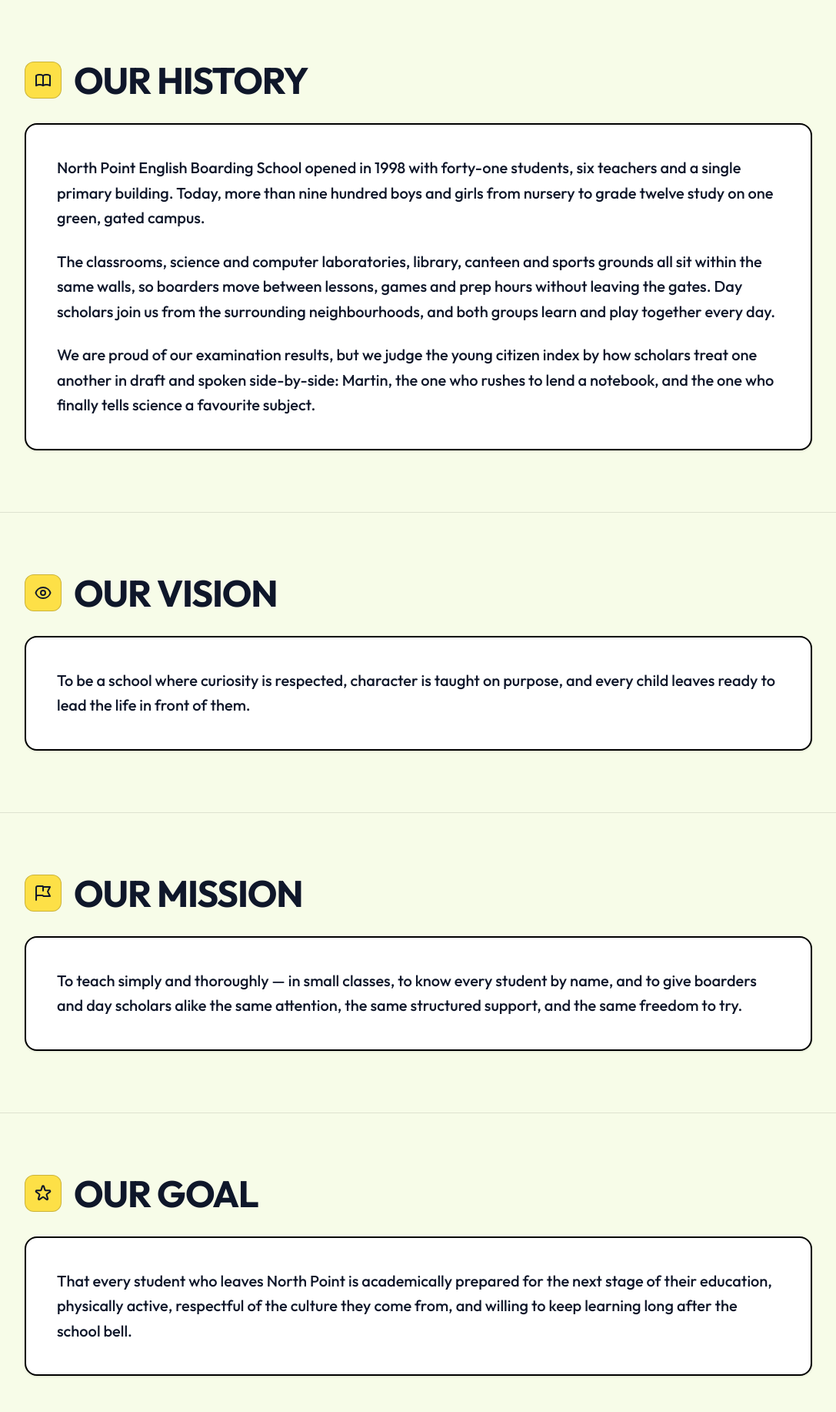
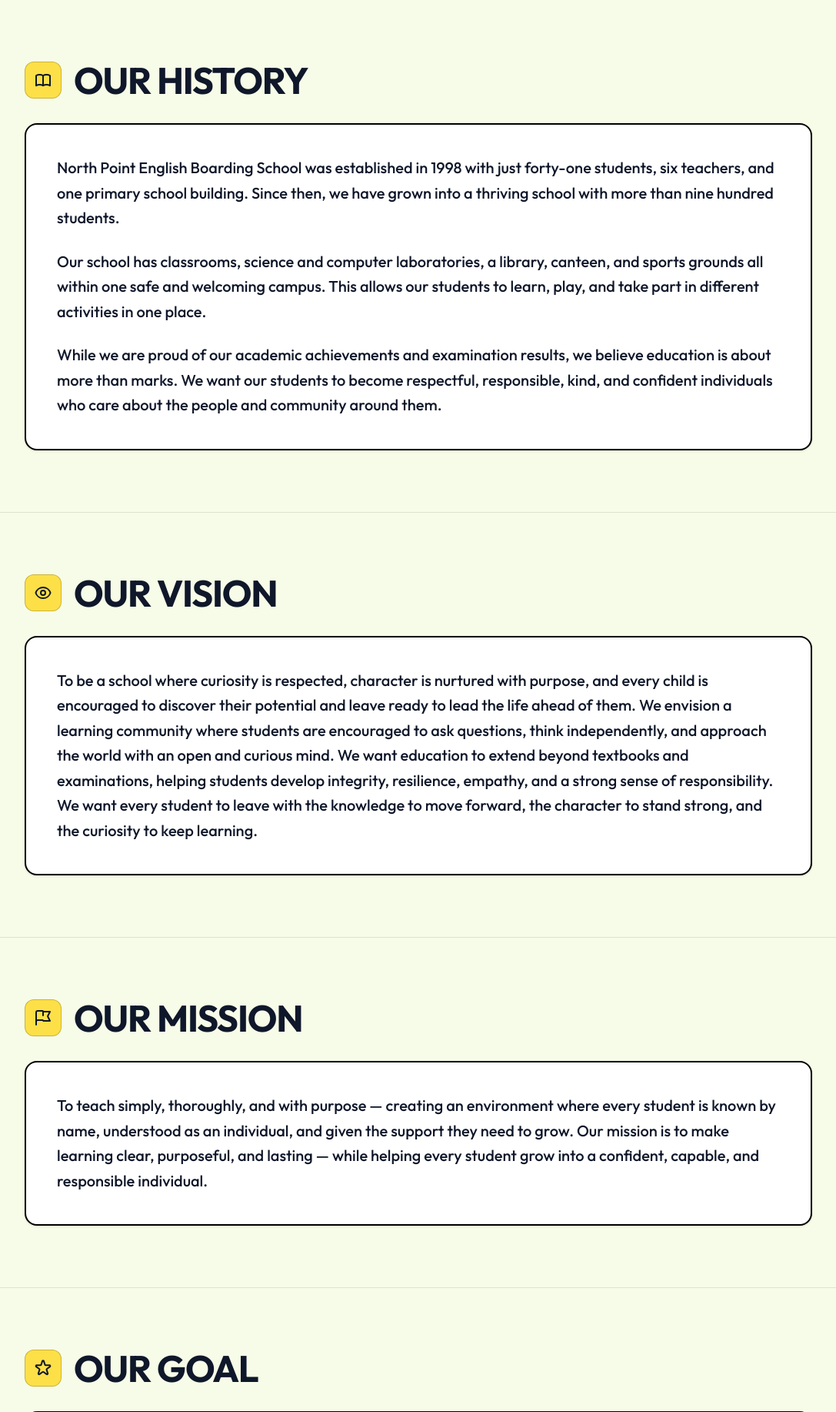
Before and after one commit to Apratimmm/NorthPoint_School, a Django app: page /about_us/ in a window 1280 px wide. Shown: the part 78-1912 px from the top of the page at 77% size, without its empty margins (96-1183 px from the left). Run offline with Django 5.2, Linux system fonts and the light colour scheme; data that the repository does not hold is empty.

Commit message:
contents updated

```diff
--- a/templates/about_us.html
+++ b/templates/about_us.html
@@ -57,14 +57,11 @@
               </div>
             {% else %}
               <p class="text-ink text-lg lg:text-xl font-medium leading-relaxed">
-                North Point English Boarding School opened in 1998 with forty-one students, six teachers and a single primary building. Today, more than nine hundred boys and girls from nursery to grade twelve study on one green, gated campus.
-              </p>
+                North Point English Boarding School was established in 1998 with just forty-one students, six teachers, and one primary school building. Since then, we have grown into a thriving school with more than nine hundred students.</p>
               <p class="text-ink text-lg lg:text-xl font-medium leading-relaxed">
-                The classrooms, science and computer laboratories, library, canteen and sports grounds all sit within the same walls, so boarders move between lessons, games and prep hours without leaving the gates. Day scholars join us from the surrounding neighbourhoods, and both groups learn and play together every day.
-              </p>
+                Our school has classrooms, science and computer laboratories, a library, canteen, and sports grounds all within one safe and welcoming campus. This allows our students to learn, play, and take part in different activities in one place.</p>
               <p class="text-ink text-lg lg:text-xl font-medium leading-relaxed">
-                We are proud of our examination results, but we judge the young citizen index by how scholars treat one another in draft and spoken side-by-side: Martin, the one who rushes to lend a notebook, and the one who finally tells science a favourite subject.
-              </p>
+                While we are proud of our academic achievements and examination results, we believe education is about more than marks. We want our students to become respectful, responsible, kind, and confident individuals who care about the people and community around them.</p>
             {% endif %}
           </div>
         </div>
@@ -86,7 +83,12 @@
 
           <div class="bg-white rounded-2xl border-2 border-black p-8 lg:p-10 shadow-sm">
             <p class="text-ink text-lg lg:text-xl font-medium leading-relaxed">
-              To be a school where curiosity is respected, character is taught on purpose, and every child leaves ready to lead the life in front of them.
+
+To be a school where curiosity is respected, character is nurtured with purpose, and every child is encouraged to discover their potential and leave ready to lead the life ahead of them.
+
+We envision a learning community where students are encouraged to ask questions, think independently, and approach the world with an open and curious mind. We want education to extend beyond textbooks and examinations, helping students develop integrity, resilience, empathy, and a strong sense of responsibility.
+
+We want every student to leave with the knowledge to move forward, the character to stand strong, and the curiosity to keep learning.
             </p>
           </div>
         </div>
@@ -107,7 +109,9 @@
 
             <div class="bg-white rounded-2xl border-2 border-black p-8 lg:p-10 shadow-sm">
                 <p class="text-ink text-lg lg:text-xl font-medium leading-relaxed">
-              To teach simply and thoroughly — in small classes, to know every student by name, and to give boarders and day scholars alike the same attention, the same structured support, and the same freedom to try.
+
+To teach simply, thoroughly, and with purpose — creating an environment where every student is known by name, understood as an individual, and given the support they need to grow.
+                Our mission is to make learning clear, purposeful, and lasting — while helping every student grow into a confident, capable, and responsible individual.
                 </p>
             </div>
         </div>
@@ -128,7 +132,14 @@
 
             <div class="bg-white rounded-2xl border-2 border-black p-8 lg:p-10 shadow-sm">
                 <p class="text-ink text-lg lg:text-xl font-medium leading-relaxed">
-              That every student who leaves North Point is academically prepared for the next stage of their education, physically active, respectful of the culture they come from, and willing to keep learning long after the school bell.
+
+To ensure that every student who leaves North Point is well prepared for the next stage of their education, confident in their abilities, physically active, and grounded in the values and culture they come from.
+
+We aim to nurture students who think independently, communicate respectfully, work well with others, and approach challenges with curiosity and determination. Beyond academic success, we want every student to develop the habits, character, and confidence needed to make thoughtful choices and contribute positively to their family, community, and wider society.
+
+Our goal is simple: to help students become capable learners today and curious, responsible individuals for life.
+
+                    long after the school bell.
                 </p>
             </div>
         </div>
@@ -152,7 +163,9 @@
         <div class="flex flex-col md:flex-row gap-6 mb-6 items-stretch">
           <div class="flex-[2] bg-white rounded-2xl border-2 border-black p-8 shadow-sm">
             <h4 class="font-bold text-ink text-base mb-2">{% if chairperson and chairperson.heading %}{{ chairperson.heading }}{% else %}A school is a promise{% endif %}</h4>
-            <p class="text-sm text-ink-light leading-relaxed">{% if chairperson and chairperson.text %}{{ chairperson.text }}{% else %}When we founded North Point, we made one promise to the families who trusted us: that no child who enters these gates would be treated as average. We build every policy, every timetable, and every conversation around that belief — because average is not a destination we accept for any student under our care. {% endif %}</p>
+            <p class="text-sm text-ink-light leading-relaxed">{% if chairperson and chairperson.text %}{{ chairperson.text }}{% else %}When we founded North Point, we made one promise to the families who trusted us: that every child who walks through these gates would be seen, supported, and encouraged to become the best version of themselves. We believe no student should ever be defined by a single grade, a single challenge, or a single moment. Every child brings unique strengths, questions, dreams, and possibilities.
+
+That belief shapes everything we do — from the way we design our classrooms and learning experiences to the way we listen to our students and work with their families. We set high expectations while giving students the guidance and confidence they need to meet them. At North Point, we are not simply preparing students for examinations; we are helping them develop the curiosity, character, discipline, and independence they will carry throughout life. {% endif %}</p>
             <div class="mt-6 pt-4 border-t border-black/10 text-right">
               <h3 class="font-bold text-ink text-xl">{% if chairperson and chairperson.person_name %}{{ chairperson.person_name }}{% else %}Mr. Ramesh Thapa{% endif %}</h3>
               <span class="text-xs font-semibold text-ink-light uppercase tracking-wider">{% if chairperson and chairperson.person_title %}{{ chairperson.person_title }}{% else %}Chairperson{% endif %}</span>
@@ -167,7 +180,9 @@
         <div class="flex flex-col md:flex-row gap-6 items-stretch">
           <div class="flex-[2] bg-white rounded-2xl border-2 border-black p-8 shadow-sm">
             <h4 class="font-bold text-ink text-base mb-2">{% if principal and principal.heading %}{{ principal.heading }}{% else %}Learning that lasts{% endif %}</h4>
-            <p class="text-sm text-ink-light leading-relaxed">{% if principal and principal.text %}{{ principal.text }}{% else %}Our schedule is full, but our days are not crowded. Students have time to read, to play, to ask a second question, and to discover what they enjoy. We protect those margins deliberately — because learning that lasts comes from curiosity, not just coverage.{% endif %}</p>
+            <p class="text-sm text-ink-light leading-relaxed">{% if principal and principal.text %}{{ principal.text }}{% else %}Our schedule is full, but our days are not crowded. We believe meaningful learning needs space — space to think, to read, to play, to make mistakes, to ask questions, and sometimes to simply be curious. While academic achievement is important, education becomes truly valuable when students understand what they are learning and can connect it to the world around them.
+
+            We protect these opportunities deliberately because learning that lasts is built through curiosity, meaningful relationships, and experiences that students remember long after they leave the classroom. Our goal is to help every student leave North Point not only with knowledge, but with the confidence and character to use it well.{% endif %}</p>
             <div class="mt-6 pt-4 border-t border-black/10 text-right">
               <h3 class="font-bold text-ink text-xl">{% if principal and principal.person_name %}{{ principal.person_name }}{% else %}Mrs. Sunita Gurung{% endif %}</h3>
               <span class="text-xs font-semibold text-ink-light uppercase tracking-wider">{% if principal and principal.person_title %}{{ principal.person_title }}{% else %}Principal{% endif %}</span>
--- a/templates/academics.html
+++ b/templates/academics.html
@@ -66,10 +66,10 @@
       <div class="lg:col-span-5 xl:col-span-4 relative overflow-hidden rounded-[2.5rem] border-2 border-black bg-canary text-ink shadow-xl p-8 lg:p-12 flex flex-col justify-between">
         <div class="my-auto">
           <span class="text-5xl lg:text-6xl font-black text-ink block mb-0 font-serif leading-none">“</span>
-          <blockquote class="text-2xl lg:text-3xl font-medium text-ink leading-snug">Small classes ensure every child is heard. We follow each learner’s progress closely — from the first day of boarding to graduation.</blockquote>
+          <blockquote class="text-2xl lg:text-3xl font-medium text-ink leading-snug">Strong guidance helps every student grow with confidence. We support each learner closely — building knowledge and the skills they need for life.</blockquote>
           <span class="text-5xl lg:text-6xl font-black text-ink block text-right mt-4 mb-2 font-serif leading-none">”</span>
-            <p class="font-bold text-ink text-lg">— Ms. Anjali Gurung</p>
-            <p class="font-normal text-ink-light">Primary Head</p>
+            <p class="font-bold text-ink text-lg">— Mr. Ram Bhattarai</p>
+            <p class="font-normal text-ink-light">Secondary Head</p>
          </div>
       </div>
 
```
Also changed, not shown: templates/home.html (+7 -5 lines). Lines whose indentation alone changed are shown as unchanged.
